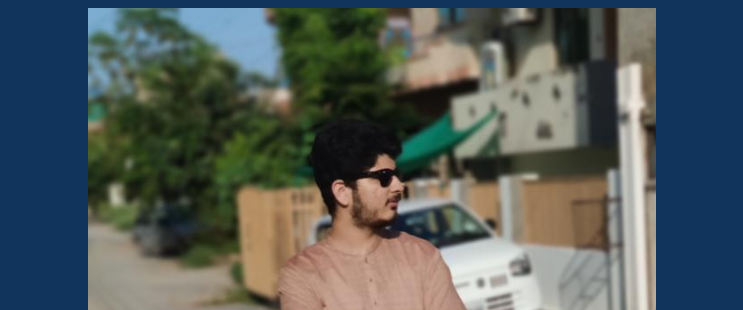
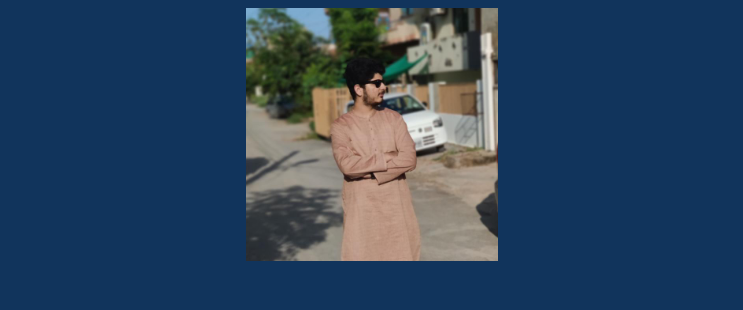
Before and after one commit to umer-khann/Umer-khann.github.io, a plain HTML site: page index.html in a window 1280 px wide. Shown: the top 310 px of the page, without its empty margins (268-1011 px from the left). Drawn offline with Linux system fonts and the light colour scheme.

Commit message:
Update index.html

```diff
--- a/index.html
+++ b/index.html
@@ -15,7 +15,7 @@
   </header>
 
   <body>
-    <img src="images/me.jpg" width=45% alt "me">
+    <img src="images/me.jpg" width=20% alt "me">
      <h1>Umer khan's portal</h1>
      <h2>About Me</h2>
      <p> I am student currently persuing Bachelors in computer science from FAST NUCES Islamabad.</p>
```
